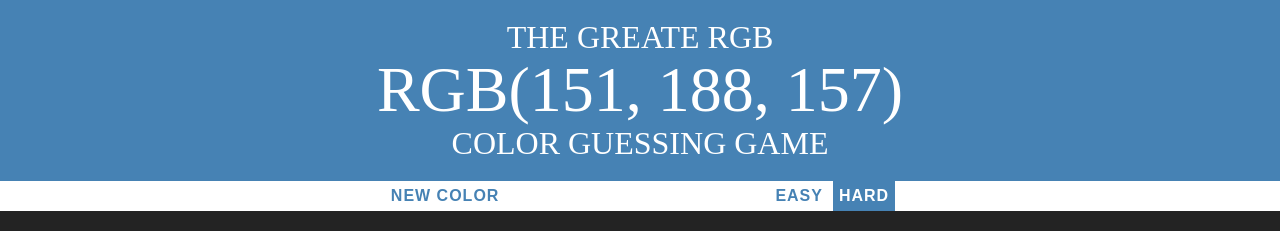
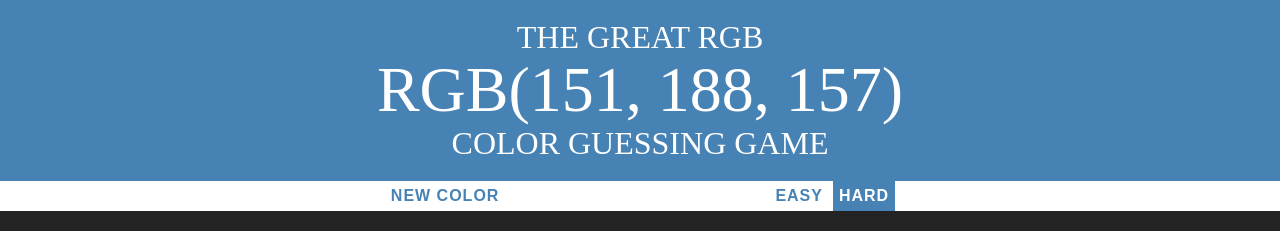
Before and after one commit to Confidence-Okoghenun/Color-picker-game, a plain HTML site: page index.html in a window 1280 px wide. Shown: the top 231 px of the page. Drawn offline with Linux system fonts and the light colour scheme.

Commit message:
Update index.html

```diff
--- a/index.html
+++ b/index.html
@@ -11,7 +11,7 @@
 
 <body>
     <h1>
-        THE GREATE RGB
+        THE GREAT RGB
         <br>
         <span id="colorDisplay"></span>
         <br>
```
